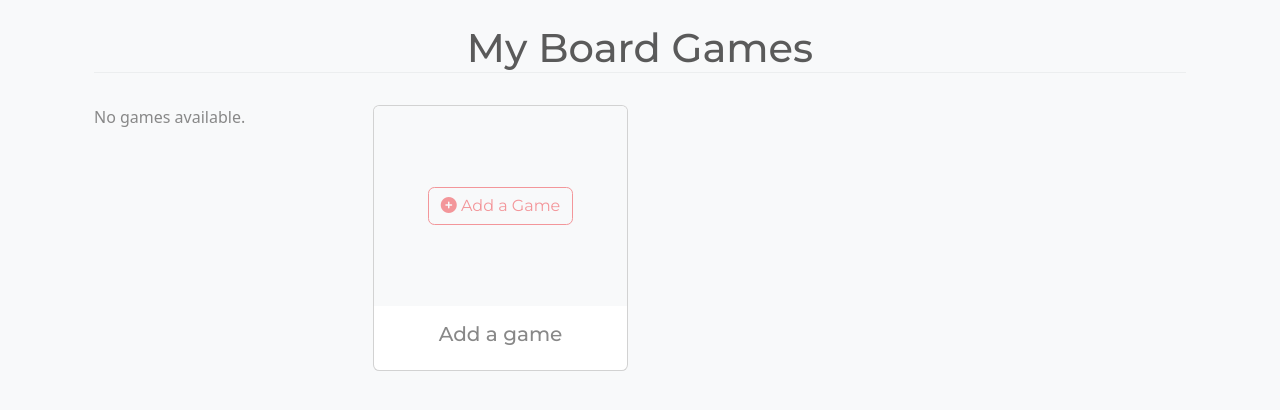
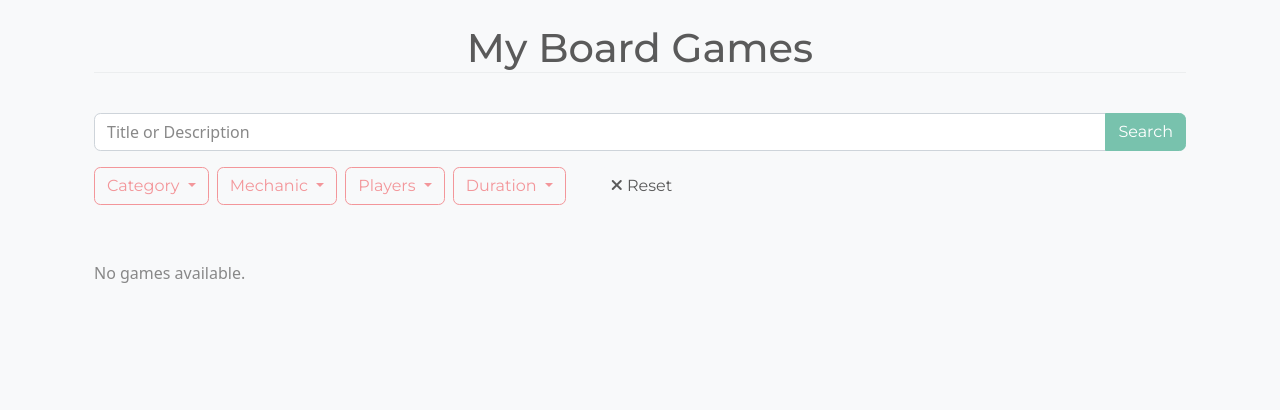
Before and after one commit to MagUsagi/boardgame_recorder, a Django app: page /all_games/ in a window 1280 px wide. Shown: the part 56-466 px from the top of the page. Run offline with Django 5.2, Linux system fonts and the light colour scheme; data that the repository does not hold is empty; some libraries are stand-ins or nearby versions.

Commit message:
Add search and filtering to all_games.html with improved mobile display
- Implement search functionality in all_games.html.
- Add filtering options:
  - Category & Mechanic: Checkbox dropdowns.
  - Player count & Duration: Selectable dropdowns with checkboxes.
  - Reset filter button.
- Ensure proper mobile display.
- Maintain filter selections after search/filtering.
- Display the number of filtered games.

```diff
--- a/boardgames/forms.py
+++ b/boardgames/forms.py
@@ -137,3 +137,40 @@ class MechanicForm(forms.ModelForm):
     class Meta:
         model = Mechanic
         fields = ['name', 'description']
+
+
+# Search form
+class GameSearchForm(forms.Form):
+
+    key_word = forms.CharField(
+        label='Search',
+        required=False,
+        widget=forms.TextInput(attrs={'class': 'form-control',
+                                      'placeholder': 'Title or Description'})
+    )
+
+    search_category = forms.ModelMultipleChoiceField(
+        label='Category',
+        required=False,
+        queryset=Category.objects.order_by('name'),
+        widget=forms.SelectMultiple(attrs={'class': 'form-control'})
+    )
+
+    search_mechanic = forms.ModelMultipleChoiceField(
+        label='Mechanic',
+        required=False,
+        queryset=Mechanic.objects.order_by('name'),
+        widget=forms.SelectMultiple(attrs={'class': 'form-control'})
+    )
+
+    players = forms.IntegerField(
+        label='Players',
+        required=False,
+        widget=forms.NumberInput(attrs={'class': 'form-control', 'min': 1})
+    )
+
+    duration = forms.IntegerField(
+        label='Duration',
+        required=False,
+        widget=forms.NumberInput(attrs={'class': 'form-control', 'min': 1})
+    )
--- a/boardgames/templates/boardgames/all_games.html
+++ b/boardgames/templates/boardgames/all_games.html
@@ -9,7 +9,125 @@
 
 <div class="container">
     <h1 class="border-bottom text-center">My Board Games</h1>
+
     <br>
+
+    <!-- Filter Form -->
+    <form class="form my-2" method="GET" action="{% url 'all_games' %}">
+        <div class="input-group mb-3">
+           <!-- Keyword Search -->
+            {{ search_form.key_word }}
+            <!-- Search button -->
+            <button type="submit" class="btn btn-primary">Search</button>
+        </div>
+
+        <div class="d-flex justify-content-md-start justify-content-center">
+
+            <!-- Category Dropdown -->
+            <!-- PC screen -->
+            <button class="btn btn-outline-secondary dropdown-toggle d-none d-md-block me-2" type="button" id="categoryDropdown" data-bs-toggle="dropdown" aria-expanded="false" data-bs-auto-close="outside">
+                Category
+            </button>
+            <!-- Mobile screen with Icon -->
+            <button class="btn btn-outline-secondary dropdown-toggle d-md-none me-2" type="button" id="categoryDropdownMobile" data-bs-toggle="dropdown" aria-expanded="false" data-bs-auto-close="outside">
+                <i class="fa-solid fa-tags"></i>
+            </button>
+            <ul class="dropdown-menu p-2" aria-labelledby="categoryDropdown" style="max-height: 300px; overflow-y: auto;">
+                {% for category in categories %}
+                <li>
+                    <label class="d-flex align-items-center category-option">
+                        <input type="checkbox" name="search_category" value="{{ category.id }}" class="me-2 form-check-input"
+                        {% if category.id|stringformat:"s" in selected_categories %}checked{% endif %}>
+                        <span class="badge bg-secondary me-4">{{ category.name }}</span>
+                        <span class="ms-auto text-muted">{{ category.game_count }}</span>
+                    </label>
+                </li>
+                {% endfor %}
+            </ul>
+
+            <!-- Mechanic Dropdown -->
+            <!-- PC screen -->
+            <button class="btn btn-outline-secondary dropdown-toggle d-none d-md-block me-2" type="button" id="mechanicDropdown" data-bs-toggle="dropdown" aria-expanded="false" data-bs-auto-close="outside">
+                Mechanic
+            </button>
+            <!-- Mobile screen with Icon -->
+            <button class="btn btn-outline-secondary dropdown-toggle d-md-none me-2" type="button" id="mechanicDropdownMobile" data-bs-toggle="dropdown" aria-expanded="false" data-bs-auto-close="outside">
+                <i class="fa-solid fa-wrench"></i>
+            </button>
+            <ul class="dropdown-menu p-2" aria-labelledby="mechanicDropdown" style="max-height: 300px; overflow-y: auto;" >
+                {% for mechanic in mechanics %}
+                <li>
+                    <label class="d-flex align-items-center mechanic-option">
+                        <input type="checkbox" name="search_mechanic" value="{{ mechanic.id }}" class="me-2 form-check-input"
+                        {% if mechanic.id|stringformat:"s" in selected_mechanics %}checked{% endif %}>
+                        <span class="badge bg-info me-4">{{ mechanic.name }}</span>
+                        <span class="ms-auto text-muted">{{ mechanic.game_count }}</span>
+                    </label>
+                </li>
+                {% endfor %}
+            </ul>
+
+            <!-- Players -->
+            <!-- PC screen -->
+            <button class="btn btn-outline-secondary dropdown-toggle d-none d-md-block me-2" type="button" id="playersDropdown" data-bs-toggle="dropdown" aria-expanded="false" data-bs-auto-close="outside">
+                Players
+            </button>
+            <!-- Mobile screen witn Icon-->
+            <button class="btn btn-outline-secondary dropdown-toggle d-md-none me-2" type="button" id="playersDropdown" data-bs-toggle="dropdown" aria-expanded="false" data-bs-auto-close="outside">
+                <i class="fa-solid fa-people-group"></i>
+            </button>
+            <ul class="dropdown-menu p-2" aria-labelledby="playersDropdown" style="max-height: 300px; overflow-y: auto;">
+                {% for num in player_numbers %}
+                <li>
+                    <label class="d-flex align-items-center">
+                        <input type="checkbox" name="search_players" value="{{ num }}" class="me-2 form-check-input"
+                        {% if num|stringformat:"s" in selected_players %}checked{% endif %}>
+                        <span>{{ num }}{% if num == 10 %}+{% endif %}</span>
+                    </label>
+                </li>
+                {% endfor %}
+            </ul>
+
+            <!-- Duration -->
+            <!-- PC screen -->
+            <button class="btn btn-outline-secondary dropdown-toggle d-none d-md-block me-2" type="button" id="durationDropdown" data-bs-toggle="dropdown" aria-expanded="false" data-bs-auto-close="outside">
+                Duration
+            </button>
+            <!-- Mobile screen witn Icon-->
+            <button class="btn btn-outline-secondary dropdown-toggle d-md-none me-2" type="button" id="durationDropdown" data-bs-toggle="dropdown" aria-expanded="false" data-bs-auto-close="outside">
+                <i class="fa-solid fa-stopwatch"></i>
+            </button>
+            <ul class="dropdown-menu p-2" aria-labelledby="durationDropdown" style="max-height: 300px; overflow-y: auto;">
+                {% for time in durations %}
+                <li>
+                    <label class="d-flex align-items-center">
+                        <input type="checkbox" name="search_duration" value="{{ time }}" class="me-2 form-check-input"
+                        {% if time|stringformat:"s" in selected_durations %}checked{% endif %}>
+                        <span>{% if time == 5 %}<{% endif %}{{ time }}{% if time == 90 %}+{% endif %} min</span>
+                    </label>
+                </li>
+                {% endfor %}
+            </ul>
+
+            <!-- Reset button -->
+            <!-- PC screen -->
+            <a href="{% url 'all_games' %}" class="btn btn-light d-none d-md-block ms-4"><i class="fa-solid fa-xmark"></i> Reset</a>
+            <!-- Mobile screen witn Icon-->
+            <a href="{% url 'all_games' %}" class="btn btn-light d-md-none"><i class="fa-solid fa-xmark"></i> Reset</a>
+
+        </div>
+    </form>
+
+    <br>
+
+    <!-- Search Result -->
+    {% if games %}
+        <p class="font-weight-bold h4">{{ games.count }} games found</p>
+    {% endif%}
+
+    <br>
+
+    <!-- Game List -->
     <div class="row row-cols-sm-2 row-cols-md-3 row-cols-lg-4 g-4">
         {% for game in games %}
         <div class="col">
@@ -48,48 +166,9 @@
         <p>No games available.</p>
         {% endfor %}
 
-            <div class="col">
-                <div class="card h-100">
-                    <div class="card-img-top d-flex justify-content-center align-items-center bg-light" style="height: 200px;">
-                        <button type="button" class="btn btn-outline-secondary" data-bs-toggle="modal" data-bs-target="#addGameModal">
-                            <i class="fa-solid fa-circle-plus"></i> Add a Game
-                        </button>
-                    </div>
-                    <div class="card-body">
-                        <h5 class="card-title text-center">Add a game</h5>
-                    </div>
-                </div>
-            </div>
-
     </div>
 </div>
 
-<script>
-
-    document.getElementById('addGameForm').addEventListener('submit', function (event) {
-        event.preventDefault();
-        const form = this;
-
-        fetch(form.action, {
-            method: 'POST',
-            body: new FormData(form),
-            headers: { 'X-Requested-With': 'XMLHttpRequest' }
-        }).then(response => response.json()).then(data => {
-            if (data.errors) {
-                form.classList.add('was-validated');
-                for (const [field, errors] of Object.entries(data.errors)) {
-                    const input = form.querySelector(`[name="${field}"]`);
-                    const feedback = input.parentElement.querySelector('.invalid-feedback');
-                    feedback.textContent = errors.join(' ');
-                    input.classList.add('is-invalid');
-                }
-            } else {
-                location.reload(); // 成功時にページを更新
-            }
-        });
-    });
-
-</script>
 
 <!-- Modal -->
  {% include 'boardgames/modals/add_game_modal.html' %}
--- a/boardgames/views.py
+++ b/boardgames/views.py
@@ -1,14 +1,14 @@
 from django.shortcuts import render, redirect, get_object_or_404
 from .models import Game, History, Expansion, Result, Player, Category, Mechanic
-from .forms import GameForm, HistoryForm, ResultFormSet, PlayerForm, CategoryForm, MechanicForm
+from .forms import GameForm, HistoryForm, ResultFormSet, PlayerForm, CategoryForm, MechanicForm, GameSearchForm
 from django.http import JsonResponse, HttpResponseRedirect
 from django.contrib import messages
 from django.core.paginator import Paginator
-from django.db.models import Count, Sum, F
+from django.db.models import Count, Sum, F, Q
 import random
 from datetime import timedelta, date
 from django.urls import reverse
-from django.db.models.functions import Coalesce
+from django.db.models.functions import Coalesce, Lower
 
 # Create your views here.
 
@@ -133,9 +133,65 @@ def get_expansions(request, game_id):
 def all_games(request):
     games = Game.objects.all()
     add_game_form = GameForm()
+    search_form = GameSearchForm(request.GET)
+    categories = Category.objects.annotate(game_count=Count('game')).order_by(Lower('name'))
+    mechanics = Mechanic.objects.annotate(game_count=Count('game')).order_by(Lower('name'))
 
-    return render(request, 'boardgames/all_games.html', {'games': games, 'add_game_form': add_game_form,})
+    # Get the selected filters from request.GET
+    selected_categories = request.GET.getlist("search_category")
+    selected_mechanics = request.GET.getlist("search_mechanic")
+    selected_players = request.GET.getlist("search_players")
+    selected_durations = request.GET.getlist("search_duration")
 
+
+    if search_form.is_valid():
+        query = search_form.cleaned_data.get('key_word')
+        search_categories = search_form.cleaned_data.get('search_category')
+        search_mechanics = search_form.cleaned_data.get('search_mechanic')
+        search_players = selected_players
+        search_durations = selected_durations
+
+        if query:
+            games = games.filter(Q(title__icontains=query) | Q(description__icontains=query) | Q(summary__icontains=query)).distinct()
+
+        if search_categories:
+            games = games.filter(category__in=search_categories).distinct()
+
+        if search_mechanics:
+            games = games.filter(mechanic__in=search_mechanics).distinct()
+
+        if search_players:
+            search_players = [int(p) for p in search_players]
+            conditions=Q(min_players__lte=max(search_players), max_players__gte=min(search_players))
+            if 10 in search_players:
+                conditions |= Q(max_players__gte=10)  # Include 10 or more players
+            games = games.filter(conditions)
+
+        if search_durations:
+            search_durations = [int(d) for d in search_durations]
+            conditions=Q(min_duration__lte=max(search_durations), max_duration__gte=min(search_durations))
+            if 5 in search_durations:
+                conditions |= Q(max_duration__lte=5)  # Include games 5 minutes or shorter
+            if 90 in search_durations:
+                conditions |= Q(min_duration__gte=90)  # Include games 90 minutes or longer
+            games = games.filter(conditions)
+
+    # Pass the selected filters and other context to the template
+    context = {
+        'games': games,
+        'add_game_form': add_game_form,
+        'search_form': search_form,
+        'categories': categories,
+        'mechanics': mechanics,
+        "player_numbers": list(range(1, 11)),
+        "durations": [5, 15, 30, 45, 60, 75, 90],
+        'selected_categories': selected_categories,
+        'selected_mechanics': selected_mechanics,
+        'selected_players': selected_players,
+        'selected_durations': selected_durations,
+    }
+
+    return render(request, 'boardgames/all_games.html', context)
 
 def game_detail(request, slug):
     game = get_object_or_404(Game, slug=slug)
```
